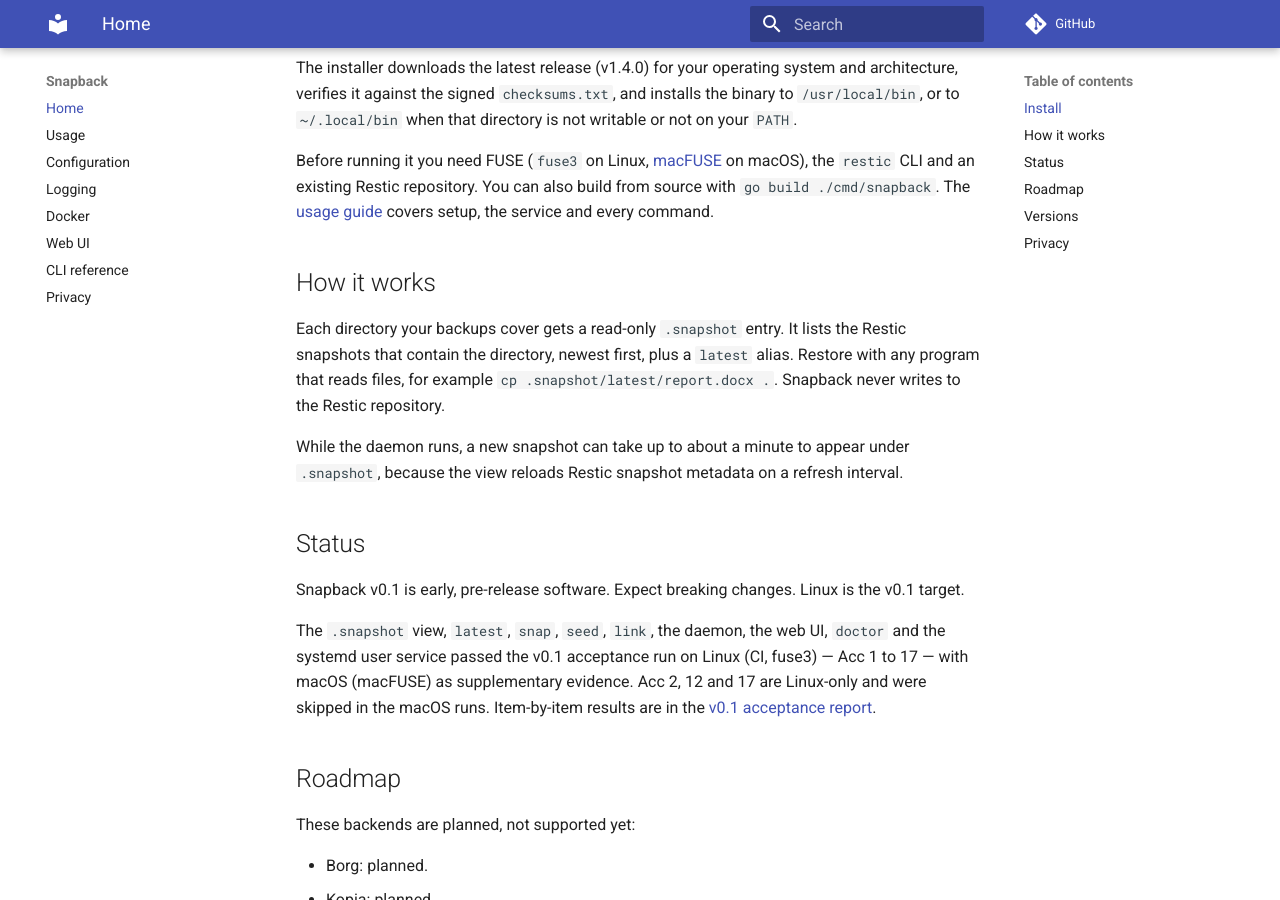
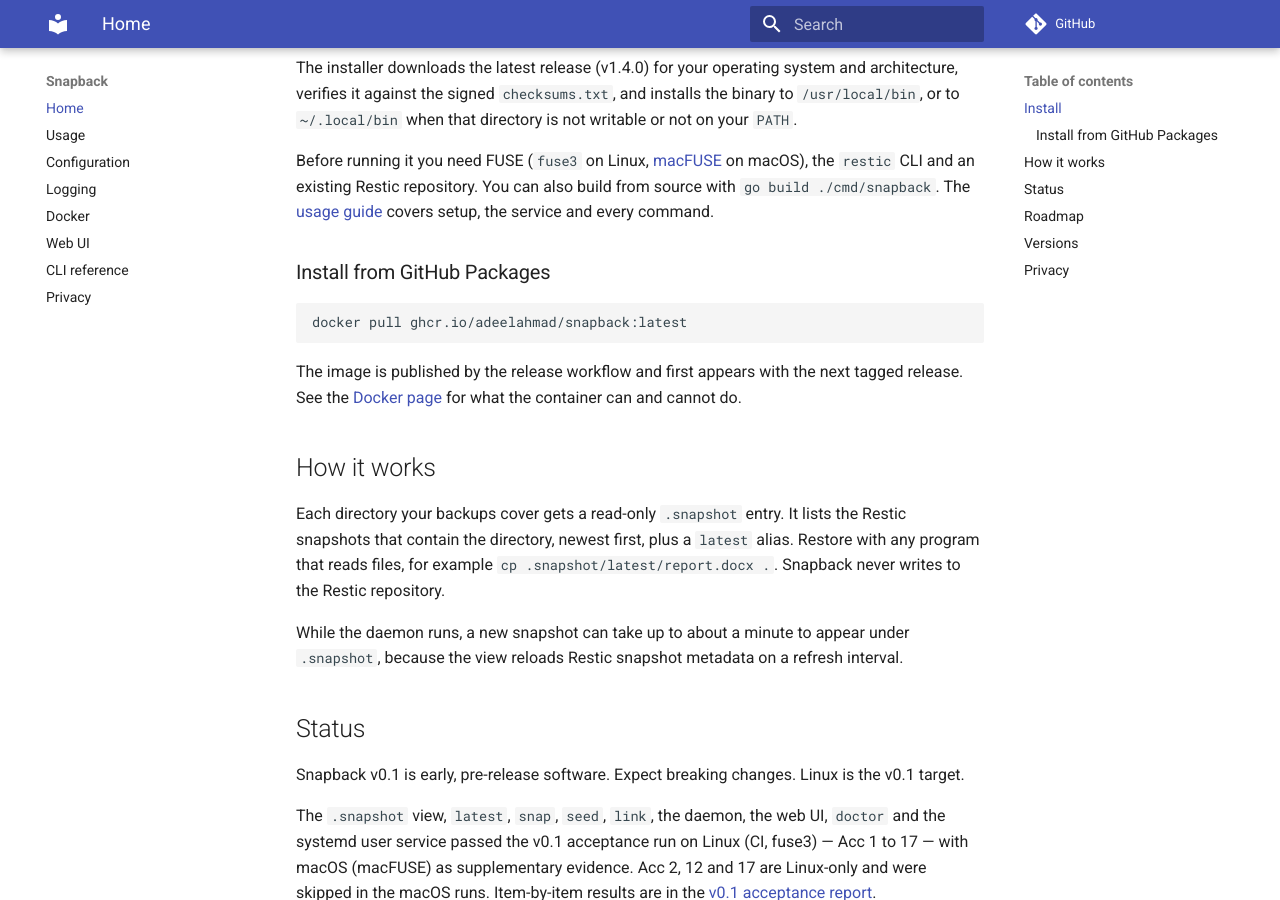
Before and after one commit to adeelahmad/snapback, an MkDocs documentation site: the page built from docs-site/index.md, in a window 1280 px wide and 900 px high, scrolled down 348 px. Built offline with MkDocs 1.6.1 and Material for MkDocs 9.7.7, drawn with Linux system fonts in a browser that asks for light colours; comment, search, counter and statistics services are not loaded.

Commit message:
docs: add the GitHub Packages install block to the README and index (S5-35/T5)
Both pages gain a compact "Install from GitHub Packages" sub-block under Install: the
ghcr.io pull line, an honest note that the release workflow publishes the image and it
first appears with the next tagged release, and a link to the Docker page.

````diff
--- a/docs-site/index.md
+++ b/docs-site/index.md
@@ -11,6 +11,14 @@
 The installer downloads the latest release (v1.4.0) for your operating system and architecture, verifies it against the signed `checksums.txt`, and installs the binary to `/usr/local/bin`, or to `~/.local/bin` when that directory is not writable or not on your `PATH`.
 
 Before running it you need FUSE (`fuse3` on Linux, [macFUSE](https://macfuse.github.io) on macOS), the `restic` CLI and an existing Restic repository. You can also build from source with `go build ./cmd/snapback`. The [usage guide](usage.md) covers setup, the service and every command.
+
+### Install from GitHub Packages
+
+```sh
+docker pull ghcr.io/adeelahmad/snapback:latest
+```
+
+The image is published by the release workflow and first appears with the next tagged release. See the [Docker page](docker.md) for what the container can and cannot do.
 
 ## How it works
 
````
Also changed, not shown: README.md (+8 -0 lines).
